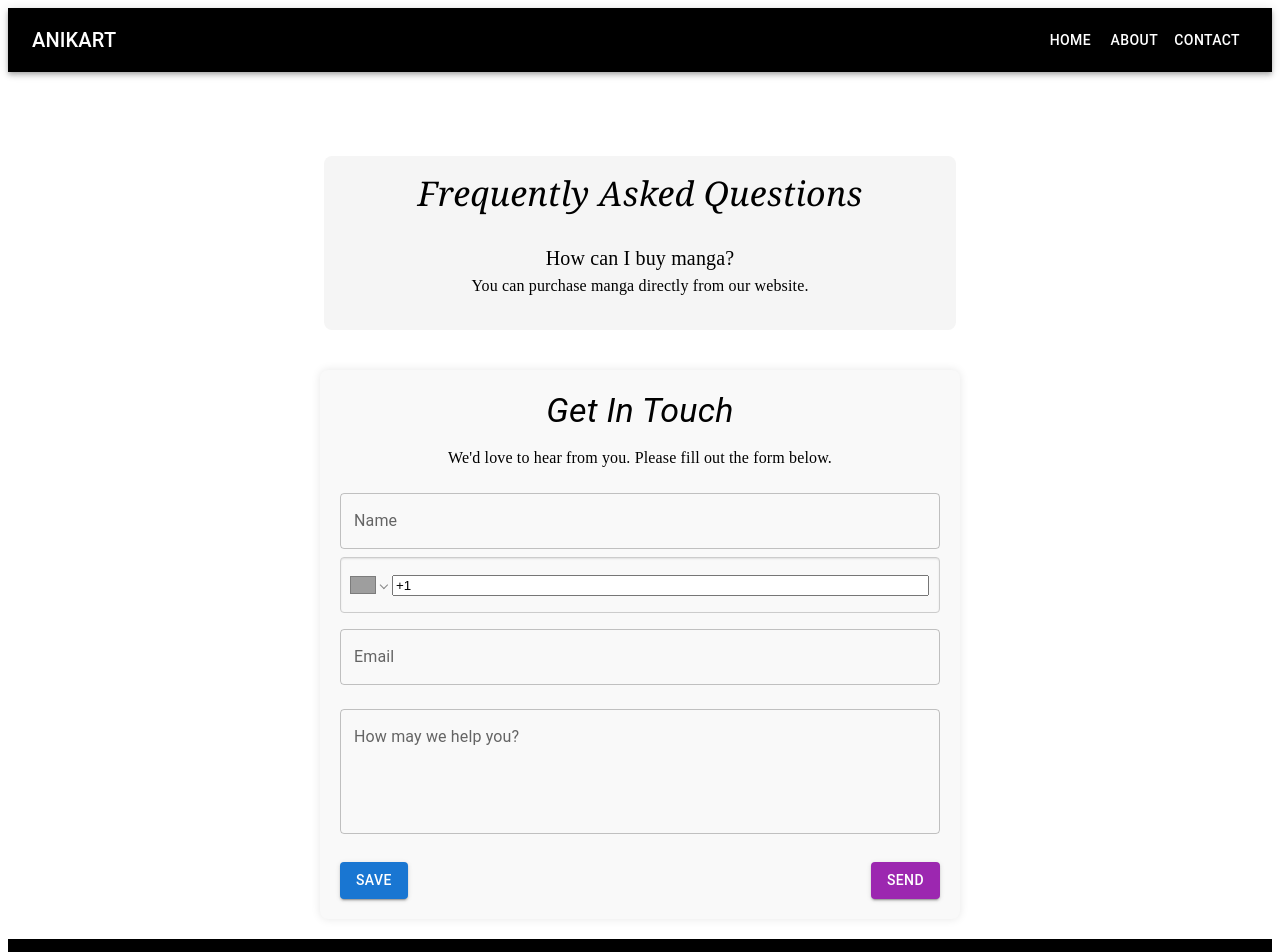
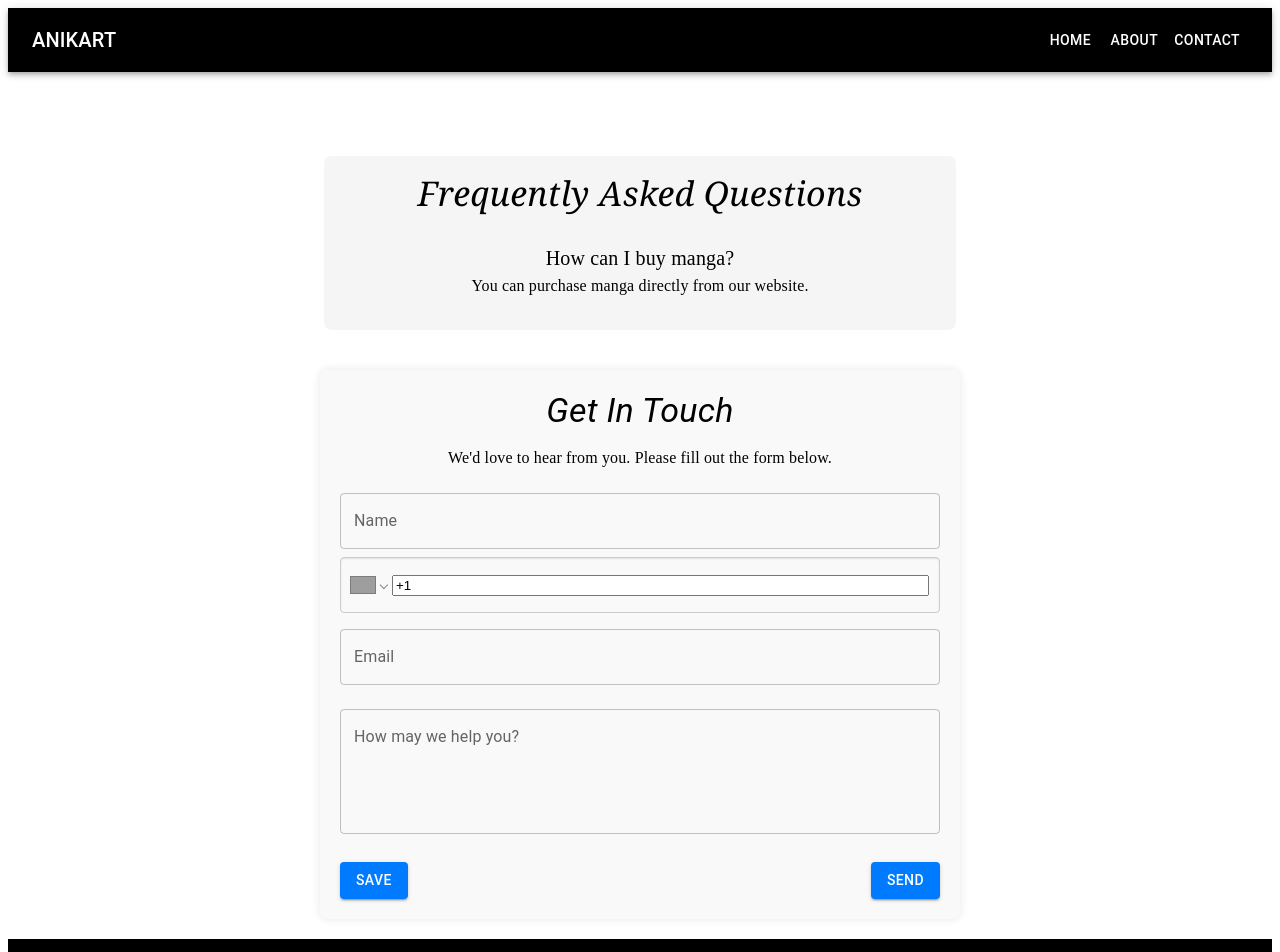
Before and after one commit to iamgaara/Contact-Me_website, a React (Create React App) app: page / in a window 1280 px wide. Shown: the top 952 px of the page. Built offline with nearby package versions, Linux system fonts and the light colour scheme; grey boxes are pictures that could not be loaded.

Commit message:
Update ContactUs.js

```diff
--- a/src/ContactUs.js
+++ b/src/ContactUs.js
@@ -145,6 +145,7 @@ const ContactForm = () => {
           value={phone}
           onChange={setPhone}
           placeholder="Enter phone number"
+          style={{ width: '100%' }} // Ensures full width
         />
       </Box>
       <TextField
@@ -168,8 +169,32 @@ const ContactForm = () => {
         sx={{ fontFamily: "'Times New Roman', serif" }}
       />
       <Box sx={{ display: 'flex', justifyContent: 'space-between', marginTop: '20px' }}>
-        <Button variant="contained" color="primary" onClick={handleSave}>Save</Button>
-        <Button variant="contained" color="secondary" type="submit">Send</Button>
+        <Button
+          variant="contained"
+          color="primary"
+          onClick={handleSave}
+          sx={{
+            backgroundColor: '#007bff', // Blue color
+            '&:hover': {
+              backgroundColor: '#0056b3', // Darker blue on hover
+            },
+          }}
+        >
+          Save
+        </Button>
+        <Button
+          variant="contained"
+          color="primary"
+          type="submit"
+          sx={{
+            backgroundColor: '#007bff', // Blue color
+            '&:hover': {
+              backgroundColor: '#0056b3', // Darker blue on hover
+            },
+          }}
+        >
+          Send
+        </Button>
       </Box>
       {error && <Typography color="error" sx={{ marginTop: '20px', fontFamily: "'Times New Roman', serif" }}>{error}</Typography>}
     </Box>
```
